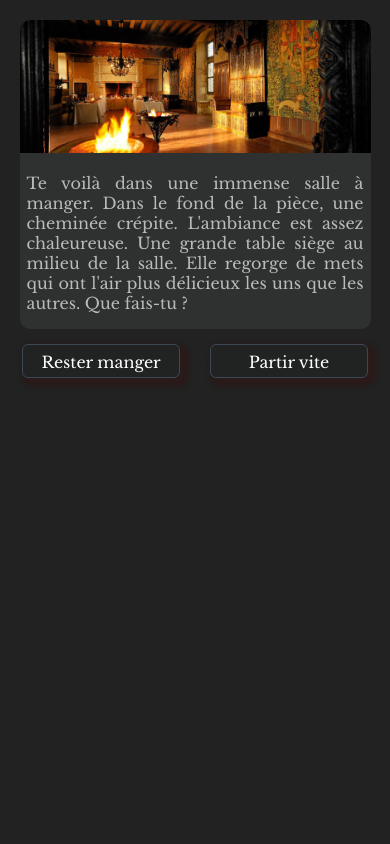
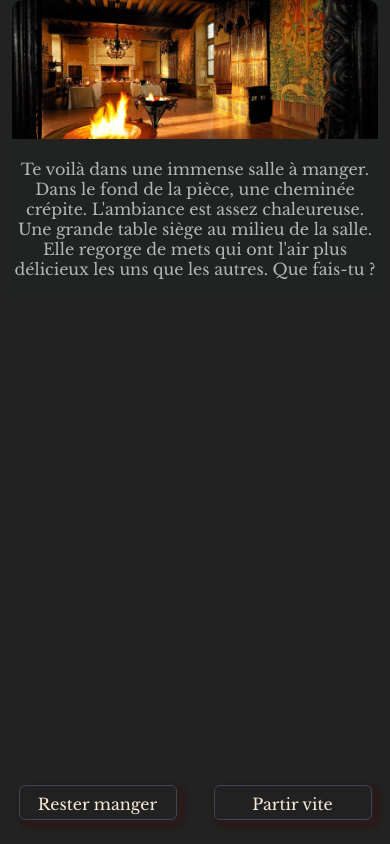
Before and after one commit to XeniaR1S/chrixe, a React (Create React App) app in the folder gamecx/: page /stairsup in a window 390 px wide. Built offline with nearby package versions, Linux system fonts and the light colour scheme.

Commit message:
wip button link fixed

```diff
--- a/gamecx/src/App.css
+++ b/gamecx/src/App.css
@@ -248,6 +248,7 @@
   margin-right: 2%;
   color: whitesmoke;
   opacity: 0.7;
+  text-align: center;
 }
 
 .choiceDoor {
@@ -278,13 +279,13 @@
   .card {
     display: flex;
     flex-direction: column;
-    width: 90%;
+    width: 99%;
     align-items: center;
     border: none;
     flex-wrap: wrap;
     border-radius: 10px;
-    background-color: #343636bb;
-    margin-top: 5%;
+    background-color: rgb(33, 35, 37, .3);
+    margin-top: 0%;
   }
 
   .choiceDoor {
@@ -304,8 +305,31 @@
       border-radius: 6px;
       font-family: 'Libre Baskerville', serif;
       font-size: 1em;
-      color: white;
+      color: antiquewhite;
       text-decoration: none;
-      padding-top: 0.4em;
+      padding-top: 0.5em;
+      margin-bottom: 1em;
+  }
+
+  .choiceDoor {
+      display: flex;
+      justify-content: space-around;
+      position: fixed;
+      bottom: 0;
+  }
+
+  .figureCard {
+    max-width: 95%;
   }
 }
+
+
+/* ------------------------- GO OUT --------------------*/
+
+ /* Mobile */
+ @media screen and (max-width: 768px) {
+
+  .fig-dont-hug {
+    max-width: 92%;
+  }
+}
--- a/gamecx/src/compenents/DontHug.js
+++ b/gamecx/src/compenents/DontHug.js
@@ -8,7 +8,7 @@ class DontHug extends React.Component {
     return (
       <div className="dont-hug begin">
         <div className="card">
-          <figure className="figureCard">
+          <figure className="figureCard  fig-dont-hug">
             <img className="img-cerbere imgCard" src={cerbere} alt="Cerbere" />
           </figure>
           <p className="textCard">
--- a/gamecx/src/compenents/DoorToHellOld.js
+++ b/gamecx/src/compenents/DoorToHellOld.js
@@ -28,7 +28,7 @@ class DoorToHellOld extends React.Component {
             Oui, grave
           </Link>
           <Link className="linkTo" to="/donthug">
-            Non, franchement t'es pas ouf
+            Non, pas ouf
           </Link>
         </div>
       </div>
--- a/gamecx/src/compenents/GoOut.js
+++ b/gamecx/src/compenents/GoOut.js
@@ -12,7 +12,7 @@ class GoOut extends React.Component {
             himself. Allez, continue !
           </p>
           <div className="choiceDoor">
-            <Link to="/stairsdown">Continuer</Link>
+            <Link className="linkTo" to="/stairsdown">Continuer</Link>
           </div>
         </div>
       </div>
--- a/gamecx/src/compenents/StayEat.js
+++ b/gamecx/src/compenents/StayEat.js
@@ -16,7 +16,7 @@ class StayEat extends React.Component {
         <p>
           Tu veux ré-essayer ?
         </p>
-        <Link to="/">Recommencer</Link>
+        <Link className="linkTo" to="/">Recommencer</Link>
       </div>
     );
   }
```
